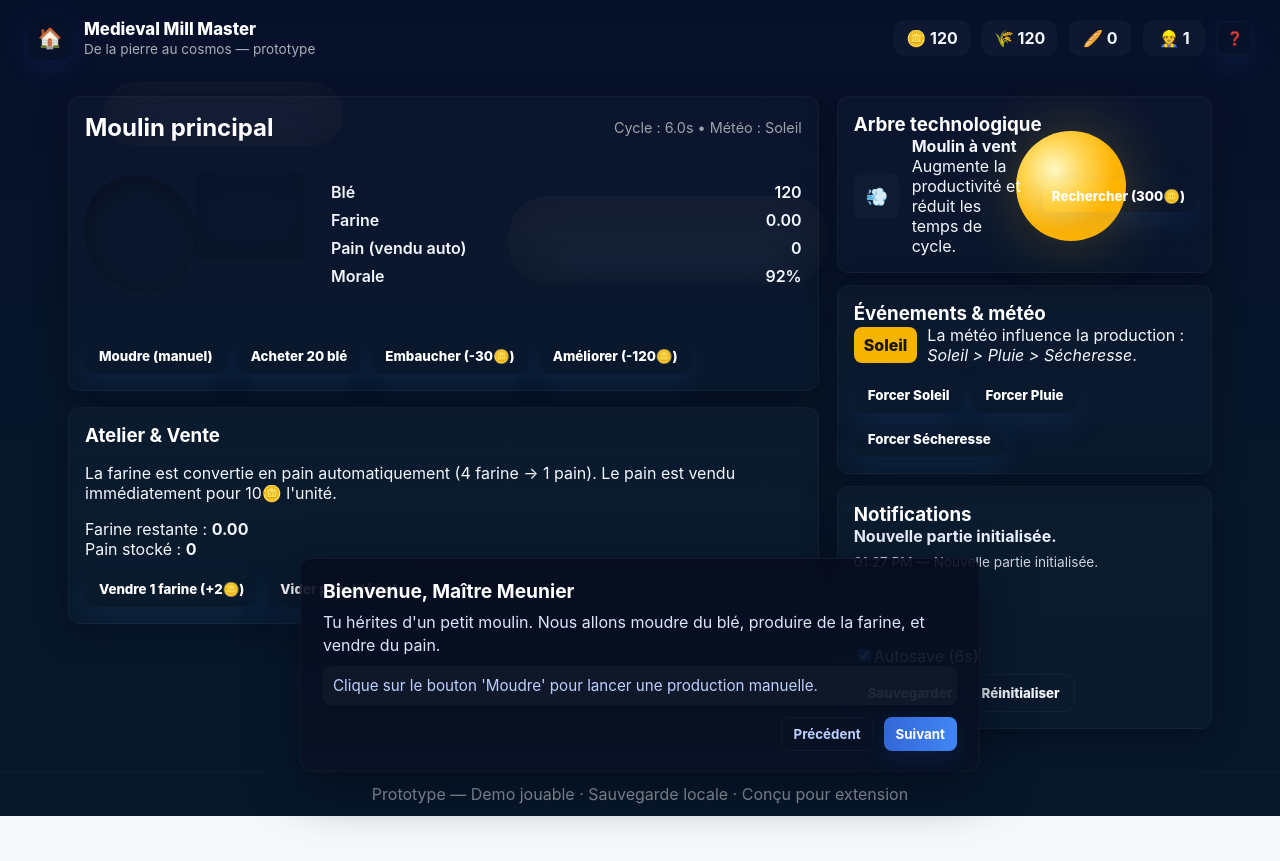
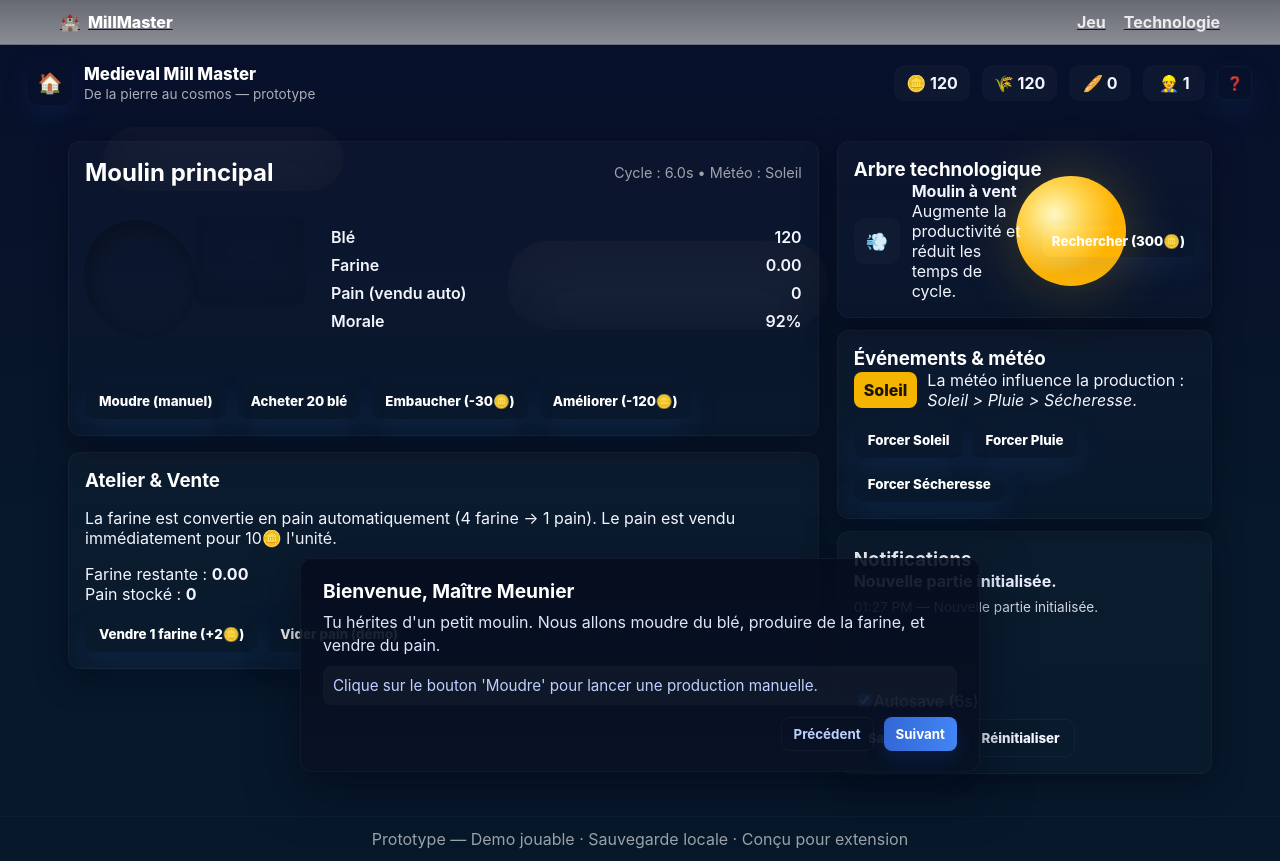
Before and after one commit to KING6CODE/Medieval-Mill-Master, a Next.js app: page / in a window 1280 px wide. Before the commit the page ends 816 px from the top, so only its background shows below. Built offline with nearby package versions, Linux system fonts and the light colour scheme.

Commit message:
Update _app.js

```diff
--- a/pages/_app.js
+++ b/pages/_app.js
@@ -1,5 +1,26 @@
 import '../styles/globals.css';
+import Link from 'next/link';
 
 export default function App({ Component, pageProps }) {
-  return <Component {...pageProps} />;
+  return (
+    <>
+      <nav className="global-nav">
+        <div className="nav-inner">
+          <Link href="/"><a className="logo">🏰 <span>MillMaster</span></a></Link>
+          <div className="nav-links">
+            <Link href="/"><a>Jeu</a></Link>
+            <Link href="/technologie"><a>Technologie</a></Link>
+          </div>
+        </div>
+      </nav>
+      <Component {...pageProps} />
+      <style jsx>{`
+        .global-nav { position:sticky; top:0; z-index:999; backdrop-filter: blur(6px); background:linear-gradient(180deg, rgba(6,10,24,0.6), rgba(6,10,24,0.45)); border-bottom:1px solid rgba(255,255,255,0.03); }
+        .nav-inner { max-width:1200px; margin:0 auto; display:flex; align-items:center; justify-content:space-between; padding:12px 20px; color:#eef3ff; }
+        .logo { font-weight:800; color:#fff; display:flex; gap:8px; align-items:center; text-decoration:none; }
+        .nav-links a { margin-left:18px; color:rgba(255,255,255,0.85); text-decoration:none; font-weight:700; }
+        .nav-links a:hover{ color:#cfe3ff; text-decoration:underline; }
+      `}</style>
+    </>
+  );
 }
```
